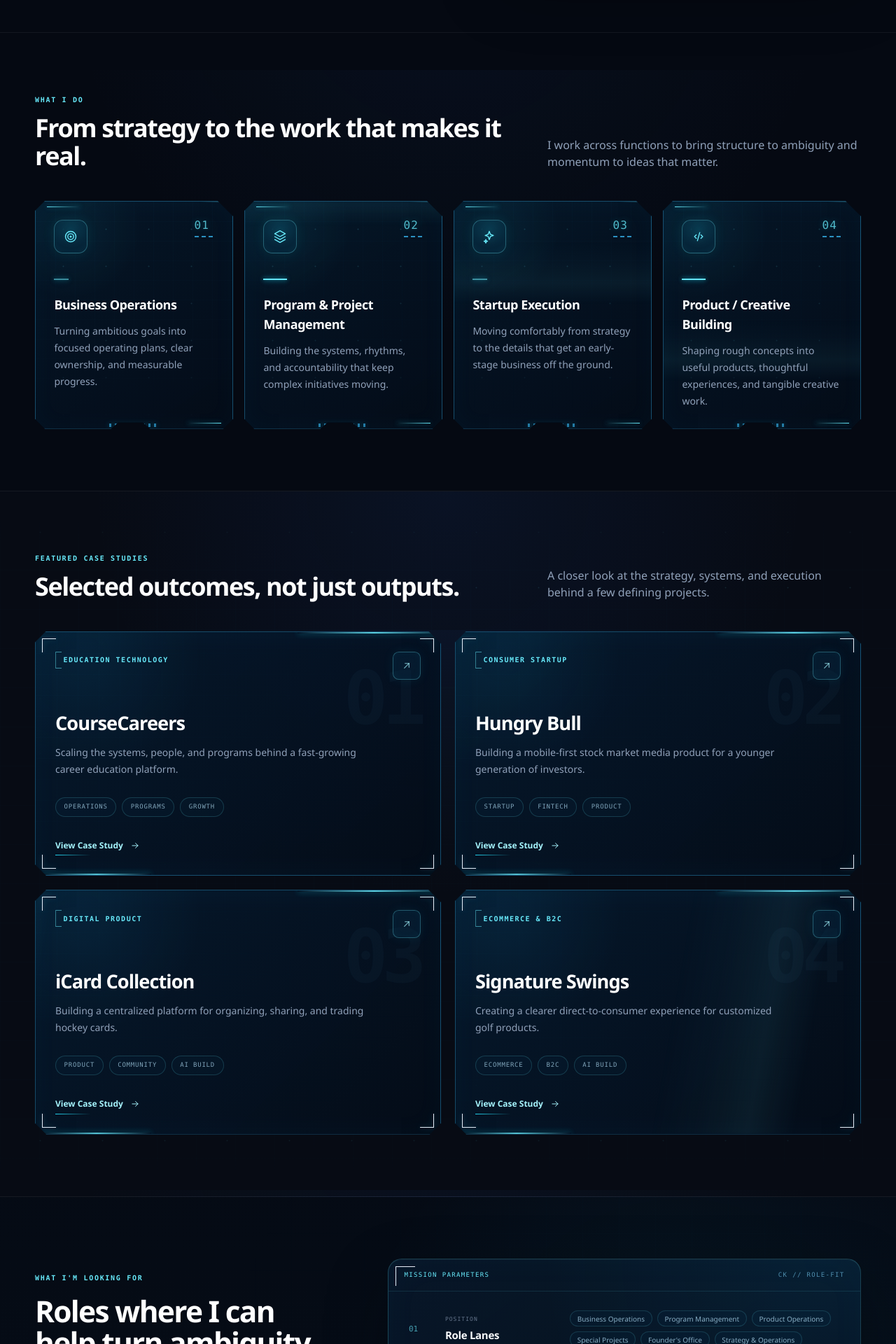
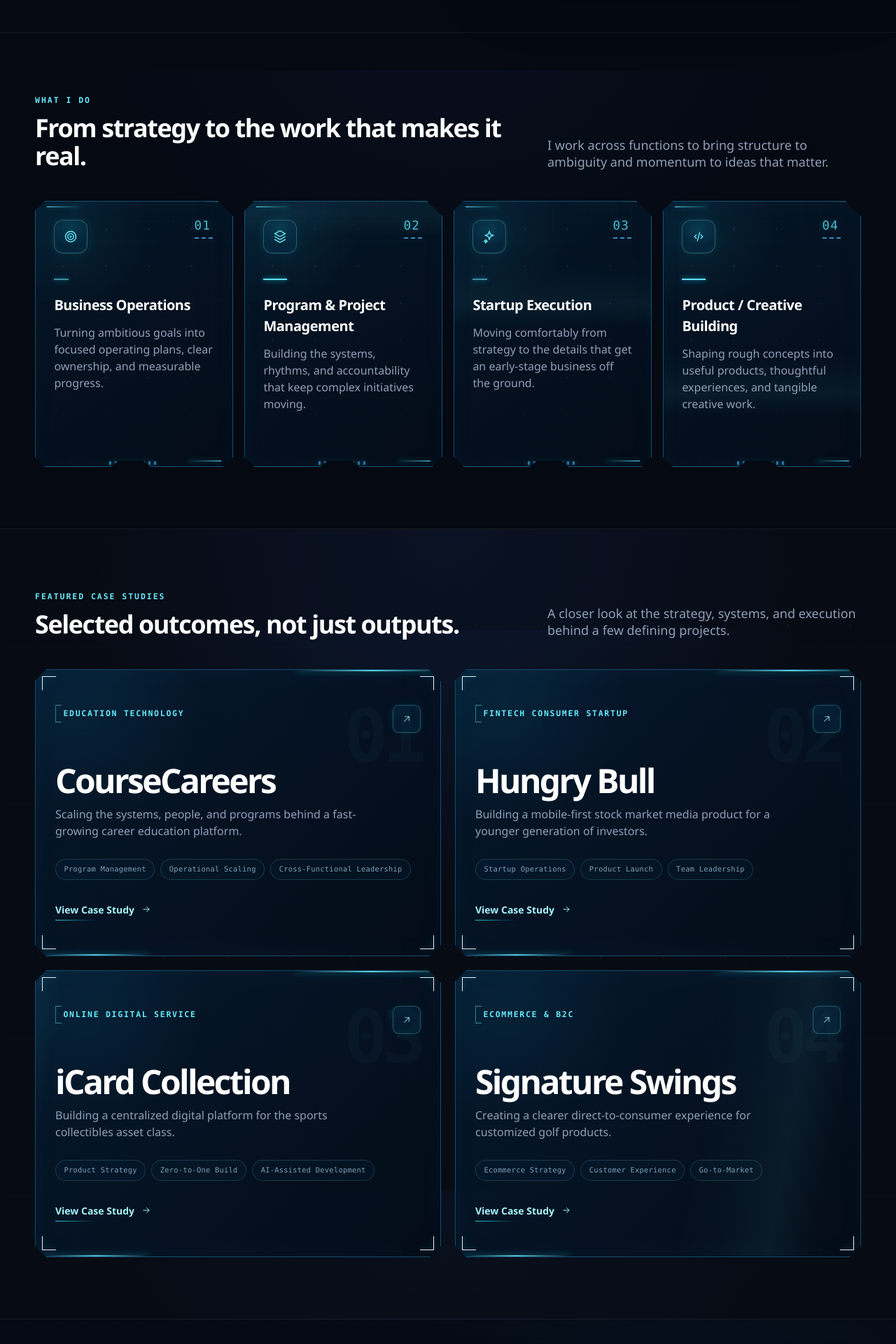
Before and after one commit to colekirky17/ColeKirkpatrick, a Next.js app: page / in a window 1280 px wide. Shown: the part 700-2620 px from the top of the page at 70% size. Built offline with nearby package versions, Linux system fonts and the light colour scheme.

Commit message:
font increase and case study cards update

```diff
--- a/app/components/case-study-modals.tsx
+++ b/app/components/case-study-modals.tsx
@@ -35,7 +35,11 @@
     category: "Education Technology",
     description:
       "Scaling the systems, people, and programs behind a fast-growing career education platform.",
-    tags: ["Operations", "Programs", "Growth"],
+    tags: [
+      "Program Management",
+      "Operational Scaling",
+      "Cross-Functional Leadership",
+    ],
     number: "01",
     snapshot: {
       role: "Program Manager",
@@ -106,10 +110,10 @@
   },
   {
     title: "Hungry Bull",
-    category: "Consumer Startup",
+    category: "Fintech Consumer Startup",
     description:
       "Building a mobile-first stock market media product for a younger generation of investors.",
-    tags: ["Startup", "Fintech", "Product"],
+    tags: ["Startup Operations", "Product Launch", "Team Leadership"],
     number: "02",
     snapshot: {
       role: "Co-Founder / COO",
@@ -182,10 +186,14 @@
   },
   {
     title: "iCard Collection",
-    category: "Digital Product",
+    category: "Online Digital Service",
     description:
-      "Building a centralized platform for organizing, sharing, and trading hockey cards.",
-    tags: ["Product", "Community", "AI Build"],
+      "Building a centralized digital platform for the sports collectibles asset class.",
+    tags: [
+      "Product Strategy",
+      "Zero-to-One Build",
+      "AI-Assisted Development",
+    ],
     number: "03",
     snapshot: {
       role: "Founder",
@@ -265,7 +273,11 @@
     category: "Ecommerce & B2C",
     description:
       "Creating a clearer direct-to-consumer experience for customized golf products.",
-    tags: ["Ecommerce", "B2C", "AI Build"],
+    tags: [
+      "Ecommerce Strategy",
+      "Customer Experience",
+      "Go-to-Market",
+    ],
     number: "04",
     snapshot: {
       role: "B2C Strategy & Ecommerce Lead",
@@ -451,7 +463,7 @@
                   <ArrowIcon className="size-4 -rotate-45 transition-transform duration-300 group-hover:rotate-0" />
                 </span>
               </span>
-              <span className="case-title mt-11 block text-2xl font-semibold tracking-[-0.035em] text-white sm:text-[1.7rem]">
+              <span className="case-title mt-11 block">
                 {study.title}
               </span>
               <span className="case-description mt-3 block max-w-md text-sm leading-6 text-slate-400">
--- a/app/components/hologram-operator-panel.tsx
+++ b/app/components/hologram-operator-panel.tsx
@@ -73,8 +73,8 @@
               </h2>
               <span className="holo-status-dot" />
             </div>
-            <p className="mt-1.5 text-[10px] text-cyan-100/65">Systems Builder</p>
-            <p className="mt-0.5 text-[10px] text-cyan-100/45">
+            <p className="mt-1.5 text-xs text-cyan-100/65">Systems Builder</p>
+            <p className="mt-0.5 text-xs text-cyan-100/45">
               Strategic Operator
             </p>
           </div>
--- a/app/globals.css
+++ b/app/globals.css
@@ -12,6 +12,14 @@
   --color-foreground: var(--foreground);
   --font-sans: var(--font-sans-stack);
   --font-mono: var(--font-mono-stack);
+  --text-xs: 0.875rem;
+  --text-xs--line-height: 1.25rem;
+  --text-sm: 1rem;
+  --text-sm--line-height: 1.5rem;
+  --text-base: 1.125rem;
+  --text-base--line-height: 1.75rem;
+  --text-lg: 1.25rem;
+  --text-lg--line-height: 1.875rem;
 }
 
 * {
@@ -67,7 +75,7 @@
 
 .eyebrow {
   font-family: var(--font-mono-stack);
-  font-size: 0.625rem;
+  font-size: 0.71875rem;
   font-weight: 600;
   line-height: 1rem;
   letter-spacing: 0.17em;
@@ -84,7 +92,7 @@
   gap: 0.65rem;
   border-radius: 0.7rem;
   padding: 0.75rem 1.15rem;
-  font-size: 0.8125rem;
+  font-size: 0.9375rem;
   font-weight: 650;
   transition:
     border-color 200ms ease,
@@ -280,7 +288,7 @@
 
 .hud-label {
   font-family: var(--font-mono-stack);
-  font-size: 0.5rem;
+  font-size: 0.6rem;
   line-height: 0.75rem;
   letter-spacing: 0.13em;
   text-transform: uppercase;
@@ -489,7 +497,7 @@
 
 .operator-metric p {
   font-family: var(--font-mono-stack);
-  font-size: 0.43rem;
+  font-size: 0.5rem;
   line-height: 0.7rem;
   letter-spacing: 0.09em;
   text-transform: uppercase;
@@ -500,7 +508,7 @@
   display: block;
   margin-top: 2px;
   font-family: var(--font-mono-stack);
-  font-size: 0.9rem;
+  font-size: 1rem;
   font-weight: 500;
   color: rgba(236, 254, 255, 0.92);
 }
@@ -550,7 +558,7 @@
 .operator-focus p:not(.hud-label) {
   margin-top: 4px;
   font-family: var(--font-mono-stack);
-  font-size: 0.48rem;
+  font-size: 0.5625rem;
   letter-spacing: 0.1em;
   text-transform: uppercase;
   color: rgba(125, 211, 252, 0.55);
@@ -564,7 +572,7 @@
   align-items: center;
   gap: 9px;
   font-family: var(--font-mono-stack);
-  font-size: 0.43rem;
+  font-size: 0.5rem;
   letter-spacing: 0.12em;
   color: rgba(103, 232, 249, 0.42);
 }
@@ -703,7 +711,7 @@
 .case-card {
   position: relative;
   width: 100%;
-  min-height: 340px;
+  min-height: 410px;
   overflow: hidden;
   border: 1px solid rgba(56, 189, 248, 0.34);
   background:
@@ -979,7 +987,7 @@
   border-left: 1px solid rgba(103, 232, 249, 0.45);
   padding: 0.25rem 0.65rem;
   font-family: var(--font-mono-stack);
-  font-size: 0.625rem;
+  font-size: 0.71875rem;
   font-weight: 600;
   letter-spacing: 0.15em;
   text-transform: uppercase;
@@ -1036,6 +1044,15 @@
   transform: translateY(-2px) scale(1.04);
 }
 
+.case-title {
+  max-width: calc(100% - 4rem);
+  font-size: clamp(2.25rem, 4vw, 3rem);
+  font-weight: 650;
+  line-height: 1;
+  letter-spacing: -0.055em;
+  color: #fff;
+}
+
 .case-title,
 .case-description {
   transition:
@@ -1058,9 +1075,8 @@
   background: rgba(8, 47, 73, 0.16);
   padding: 0.38rem 0.72rem;
   font-family: var(--font-mono-stack);
-  font-size: 0.5625rem;
-  letter-spacing: 0.09em;
-  text-transform: uppercase;
+  font-size: 0.65rem;
+  letter-spacing: 0.025em;
   color: rgba(186, 230, 253, 0.68);
   transition:
     border-color 240ms ease,
@@ -1083,7 +1099,7 @@
   align-items: center;
   gap: 0.65rem;
   padding-bottom: 0.35rem;
-  font-size: 0.75rem;
+  font-size: 0.875rem;
   font-weight: 650;
   color: #a5f3fc;
 }
@@ -1299,7 +1315,7 @@
   background: rgba(3, 15, 28, 0.86);
   padding: 0 1.5rem;
   font-family: var(--font-mono-stack);
-  font-size: 0.55rem;
+  font-size: 0.625rem;
   letter-spacing: 0.12em;
   text-transform: uppercase;
   color: rgba(165, 243, 252, 0.58);
@@ -1382,7 +1398,7 @@
 .case-modal-kicker,
 .case-modal-section-label {
   font-family: var(--font-mono-stack);
-  font-size: 0.58rem;
+  font-size: 0.67rem;
   font-weight: 600;
   letter-spacing: 0.16em;
   text-transform: uppercase;
@@ -1392,7 +1408,7 @@
 .case-modal-category {
   margin-top: 0.75rem;
   font-family: var(--font-mono-stack);
-  font-size: 0.68rem;
+  font-size: 0.78rem;
   letter-spacing: 0.1em;
   text-transform: uppercase;
   color: rgba(186, 230, 253, 0.5);
@@ -1408,7 +1424,7 @@
   background-size: 22px 22px;
   padding: 1.15rem 1.25rem 1.25rem;
   font-family: var(--font-mono-stack);
-  font-size: 0.5rem;
+  font-size: 0.6rem;
   letter-spacing: 0.12em;
   text-transform: uppercase;
   color: rgba(103, 232, 249, 0.45);
@@ -1461,7 +1477,7 @@
   background: rgba(8, 47, 73, 0.18);
   padding: 0.38rem 0.7rem;
   font-family: var(--font-mono-stack);
-  font-size: 0.52rem;
+  font-size: 0.6rem;
   letter-spacing: 0.1em;
   text-transform: uppercase;
   color: rgba(186, 230, 253, 0.72);
@@ -1484,7 +1500,7 @@
 
 .case-modal-detail span {
   font-family: var(--font-mono-stack);
-  font-size: 0.48rem;
+  font-size: 0.5625rem;
   letter-spacing: 0.12em;
   text-transform: uppercase;
   color: rgba(103, 232, 249, 0.45);
@@ -1492,7 +1508,7 @@
 
 .case-modal-record .case-modal-detail strong {
   font-family: var(--font-sans-stack);
-  font-size: 0.72rem;
+  font-size: 0.83rem;
   font-weight: 500;
   line-height: 1.5;
   letter-spacing: 0;
@@ -1516,7 +1532,7 @@
 .case-modal-section-number {
   padding-top: 0.15rem;
   font-family: var(--font-mono-stack);
-  font-size: 0.7rem;
+  font-size: 0.8rem;
   color: rgba(103, 232, 249, 0.35);
 }
 
@@ -1532,7 +1548,7 @@
 .case-modal-section h3,
 .case-modal-outcomes h3 {
   margin-top: 0.6rem;
-  font-size: 1.3rem;
+  font-size: 1.45rem;
   font-weight: 600;
   letter-spacing: -0.025em;
   color: white;
@@ -1541,7 +1557,7 @@
 .case-modal-section p:last-child {
   margin-top: 0.8rem;
   max-width: 860px;
-  font-size: 0.9rem;
+  font-size: 1rem;
   line-height: 1.75;
   color: #94a3b8;
 }
@@ -1558,7 +1574,7 @@
 .case-modal-list li {
   position: relative;
   padding-left: 1.2rem;
-  font-size: 0.88rem;
+  font-size: 1rem;
   line-height: 1.7;
   color: #94a3b8;
 }
@@ -1603,7 +1619,7 @@
   top: 0.75rem;
   right: 0.75rem;
   font-family: var(--font-mono-stack);
-  font-size: 0.5rem;
+  font-size: 0.6rem;
   color: rgba(103, 232, 249, 0.35);
 }
 
@@ -1611,14 +1627,14 @@
   display: block;
   margin-top: 1.8rem;
   font-family: var(--font-mono-stack);
-  font-size: 0.9rem;
+  font-size: 1rem;
   font-weight: 500;
   color: #cffafe;
 }
 
 .case-modal-outcome p {
   margin-top: 0.55rem;
-  font-size: 0.75rem;
+  font-size: 0.875rem;
   color: #64748b;
 }
 
@@ -1660,7 +1676,7 @@
     #67e8f9;
   padding: 0.62rem 0.85rem;
   font-family: var(--font-mono-stack);
-  font-size: 0.56rem;
+  font-size: 0.65rem;
   font-weight: 700;
   letter-spacing: 0.075em;
   text-transform: uppercase;
@@ -1719,7 +1735,7 @@
   justify-content: center;
   gap: 0.75rem;
   font-family: var(--font-mono-stack);
-  font-size: 0.58rem;
+  font-size: 0.67rem;
   letter-spacing: 0.12em;
   text-transform: uppercase;
   color: rgba(103, 232, 249, 0.48);
@@ -1742,7 +1758,7 @@
   background: transparent;
   padding: 0.5rem 0;
   font-family: var(--font-mono-stack);
-  font-size: 0.58rem;
+  font-size: 0.67rem;
   letter-spacing: 0.08em;
   text-transform: uppercase;
   color: rgba(165, 243, 252, 0.7);
@@ -1762,7 +1778,7 @@
 
 .case-modal-footer > span {
   font-family: var(--font-mono-stack);
-  font-size: 0.52rem;
+  font-size: 0.6rem;
   letter-spacing: 0.12em;
   color: rgba(103, 232, 249, 0.38);
 }
@@ -1817,7 +1833,7 @@
 
 .capability-card {
   position: relative;
-  min-height: 290px;
+  min-height: 380px;
   overflow: hidden;
   border: 1px solid rgba(56, 189, 248, 0.36);
   background:
@@ -2028,7 +2044,7 @@
 
 .capability-number {
   font-family: var(--font-mono-stack);
-  font-size: 1rem;
+  font-size: 1.1rem;
   line-height: 1;
   letter-spacing: 0.06em;
   color: rgba(103, 232, 249, 0.78);
@@ -2143,7 +2159,7 @@
   gap: 0.65rem;
   margin-top: 2rem;
   font-family: var(--font-mono-stack);
-  font-size: 0.625rem;
+  font-size: 0.71875rem;
   letter-spacing: 0.14em;
   text-transform: uppercase;
   color: rgba(165, 243, 252, 0.72);
@@ -2233,7 +2249,7 @@
   border-bottom: 1px solid rgba(103, 232, 249, 0.12);
   padding: 1rem 1.4rem;
   font-family: var(--font-mono-stack);
-  font-size: 0.5625rem;
+  font-size: 0.65rem;
   letter-spacing: 0.15em;
   text-transform: uppercase;
   color: rgba(125, 211, 252, 0.62);
@@ -2270,7 +2286,7 @@
 
 .mission-module-index {
   font-family: var(--font-mono-stack);
-  font-size: 0.6875rem;
+  font-size: 0.8rem;
   color: rgba(103, 232, 249, 0.65);
   transition:
     color 300ms ease,
@@ -2284,7 +2300,7 @@
 
 .mission-module-copy p {
   font-family: var(--font-mono-stack);
-  font-size: 0.5rem;
+  font-size: 0.6rem;
   letter-spacing: 0.13em;
   text-transform: uppercase;
   color: #64748b;
@@ -2292,7 +2308,7 @@
 
 .mission-module-copy h3 {
   margin-top: 0.3rem;
-  font-size: 0.9375rem;
+  font-size: 1.0625rem;
   font-weight: 600;
   letter-spacing: -0.02em;
   color: #f8fafc;
@@ -2309,7 +2325,7 @@
   border-radius: 999px;
   background: rgba(8, 47, 73, 0.18);
   padding: 0.34rem 0.6rem;
-  font-size: 0.625rem;
+  font-size: 0.71875rem;
   line-height: 1;
   color: rgba(186, 230, 253, 0.72);
   transition:
@@ -2344,7 +2360,7 @@
   justify-content: space-between;
   gap: 1rem;
   font-family: var(--font-mono-stack);
-  font-size: 0.5625rem;
+  font-size: 0.65rem;
   letter-spacing: 0.14em;
   text-transform: uppercase;
   color: #67e8f9;
@@ -2365,7 +2381,7 @@
   display: flex;
   gap: 0.75rem;
   align-items: flex-start;
-  font-size: 0.75rem;
+  font-size: 0.875rem;
   line-height: 1.25rem;
   color: #94a3b8;
 }
@@ -2373,7 +2389,7 @@
 .mission-strengths li > span {
   padding-top: 0.05rem;
   font-family: var(--font-mono-stack);
-  font-size: 0.5625rem;
+  font-size: 0.65rem;
   color: rgba(103, 232, 249, 0.72);
 }
 
@@ -2526,7 +2542,7 @@
   background: rgba(74, 222, 128, 0.035);
   padding: 0.25rem 0.55rem;
   font-family: var(--font-mono-stack);
-  font-size: 0.48rem;
+  font-size: 0.5625rem;
   letter-spacing: 0.08em;
   text-transform: uppercase;
   color: rgba(167, 243, 208, 0.65);
@@ -2604,7 +2620,7 @@
 
 .contact-orbit-core span {
   font-family: var(--font-mono-stack);
-  font-size: 0.55rem;
+  font-size: 0.625rem;
   letter-spacing: 0.12em;
   color: rgba(207, 250, 254, 0.75);
 }
@@ -2963,12 +2979,12 @@
   }
 
   .operator-metric p {
-    font-size: 0.37rem;
+    font-size: 0.45rem;
     letter-spacing: 0.04em;
   }
 
   .operator-metric strong {
-    font-size: 0.76rem;
+    font-size: 0.875rem;
   }
 
   .operator-metric-notch,
@@ -3022,11 +3038,11 @@
   }
 
   .capability-card {
-    min-height: 270px;
+    min-height: 340px;
   }
 
   .case-card {
-    min-height: 330px;
+    min-height: 390px;
     padding: 1.5rem;
   }
 
@@ -3088,7 +3104,7 @@
   }
 
   .case-modal-record .case-modal-detail strong {
-    font-size: 0.78rem;
+    font-size: 0.9rem;
   }
 
   .case-modal-snapshot > .case-modal-section-label {
@@ -3102,7 +3118,7 @@
 
   .case-modal-section h3,
   .case-modal-outcomes h3 {
-    font-size: 1.15rem;
+    font-size: 1.3rem;
   }
 
   .case-modal-outcome-grid {
```
Also changed, not shown: app/page.tsx (+6 -6 lines).
